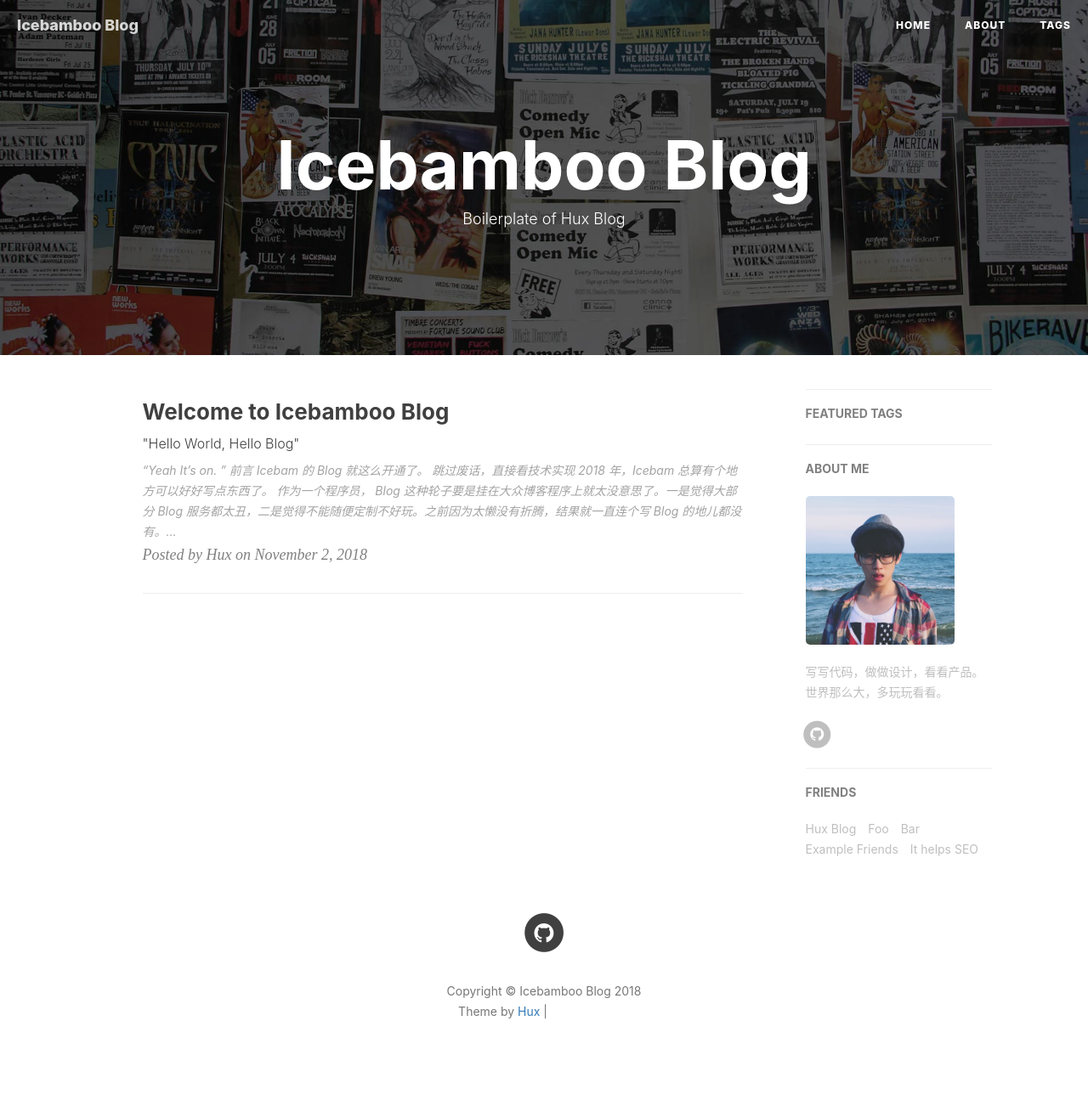
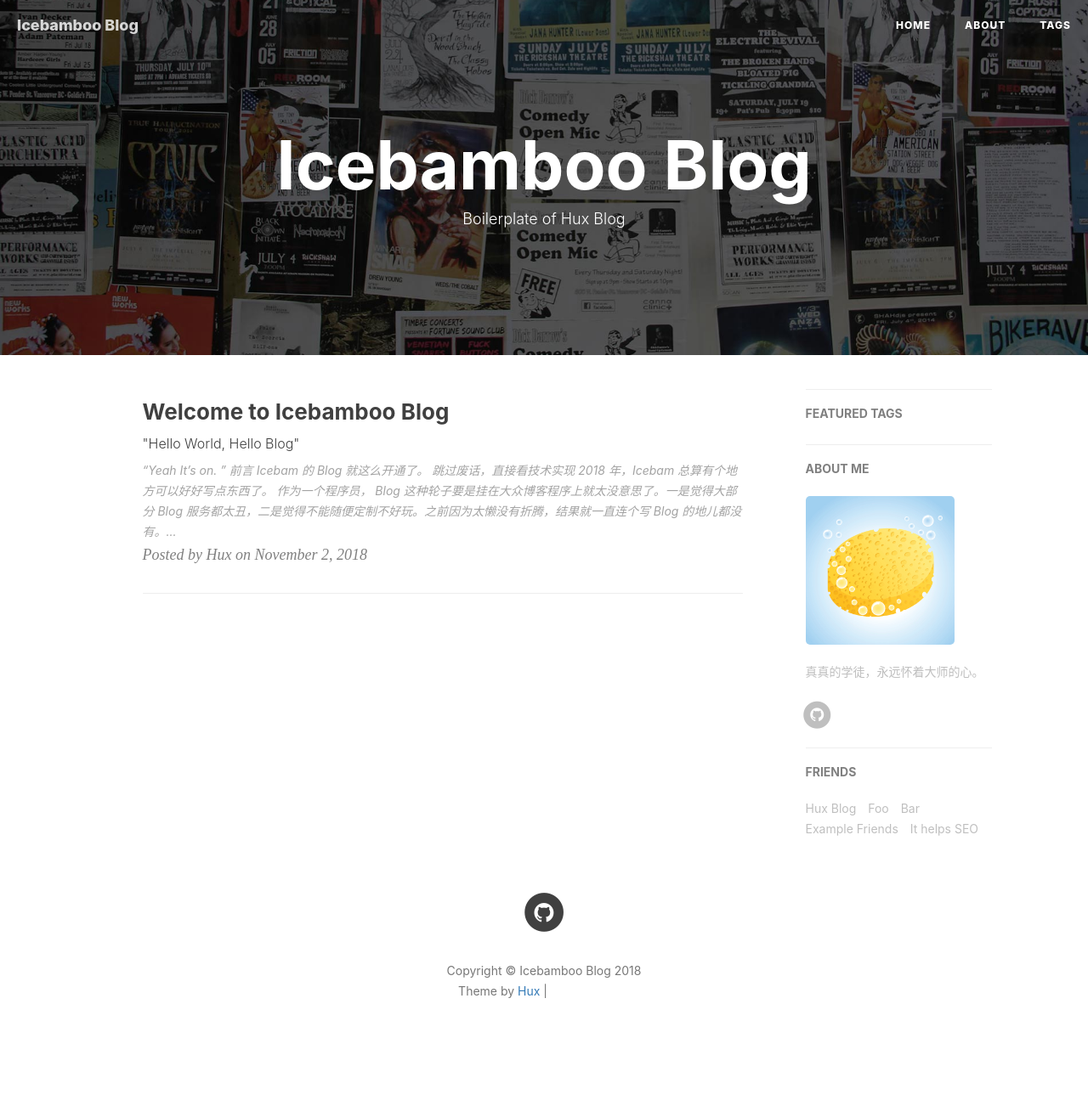
Before and after one commit to icebamboo97/icebamboo97.github.io, a Jekyll site: the page built from index.html, in a window 1280 px wide. Shown: the whole page at 85% size. Built offline with Jekyll 4.4.1, drawn with Linux system fonts in a browser that asks for light colours; nearby versions of some CDN libraries; the list of posts is cut into pages by our own code; comment, search, counter and statistics services are not loaded; after the commit the page ends 1271 px from its top, so only the background shows below that; grey boxes are pictures that could not be loaded.

Commit message:
exchange img

```diff
--- a/_config.yml
+++ b/_config.yml
@@ -1,6 +1,6 @@
 # Site settings
 title: Icebamboo Blog
-SEOTitle: Icebamboo的博客 | Icebamboo Blog
+SEOTitle: 冰竹的博客 | Icebamboo Blog
 header-img: img/home-bg.jpg
 email: a271093251@live.com
 description: "喜欢设计与实现任何工具"
@@ -68,8 +68,8 @@
 
 # Sidebar settings
 sidebar: true                           # whether or not using Sidebar.
-sidebar-about-description: "写写代码，做做设计，看看产品。世界那么大，多玩玩看看。"
-sidebar-avatar: /img/avatar-hux.jpg      # use absolute URL, seeing it's used in both `/` and `/about/`
+sidebar-about-description: "真真的学徒，永远怀着大师的心。"
+sidebar-avatar: /img/avatar-sponge.jpg      # use absolute URL, seeing it's used in both `/` and `/about/`
 
 
 
```
Also changed, not shown: img/avatar-sponge.jpg (added), img/favicon.ico, img/icon_wechat.png, img/img_backup/avatar-hux.jpg (renamed from img/avatar-hux.jpg), img/img_backup/icon_wechat.png (added).
